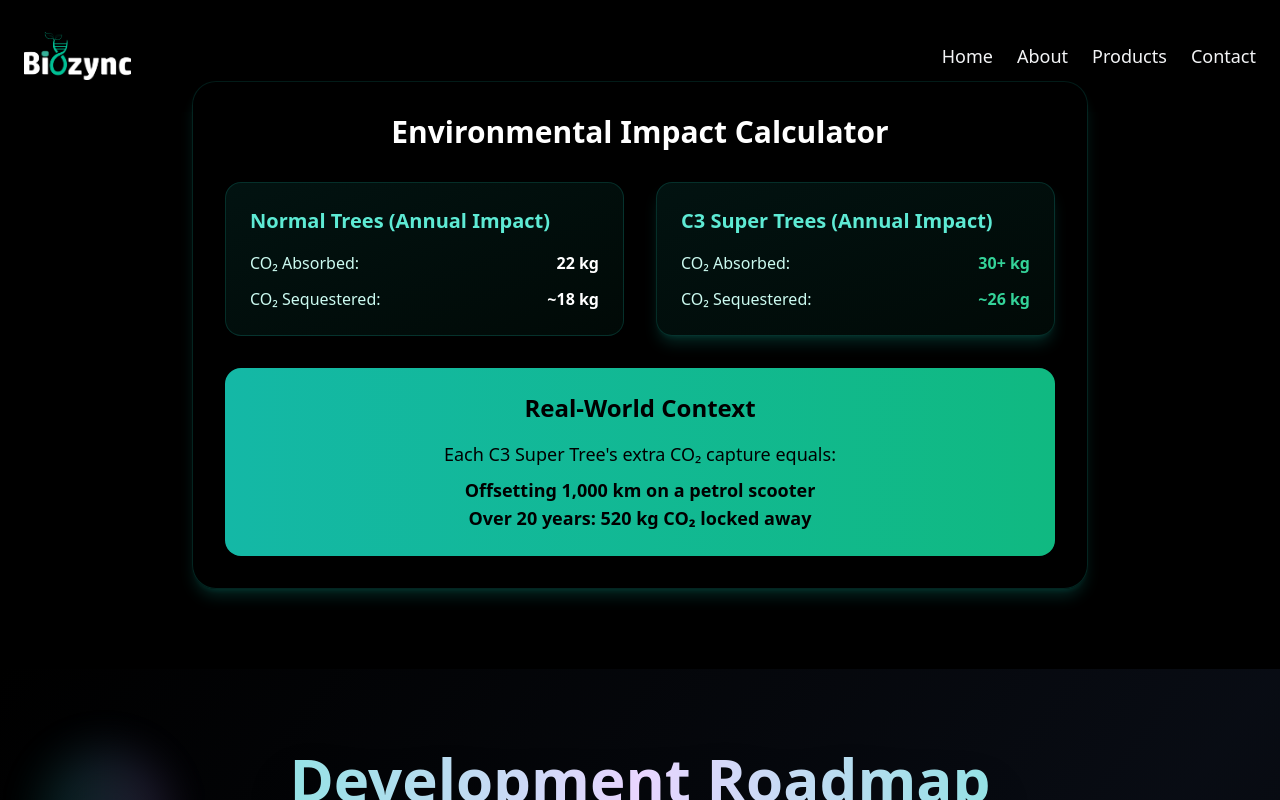
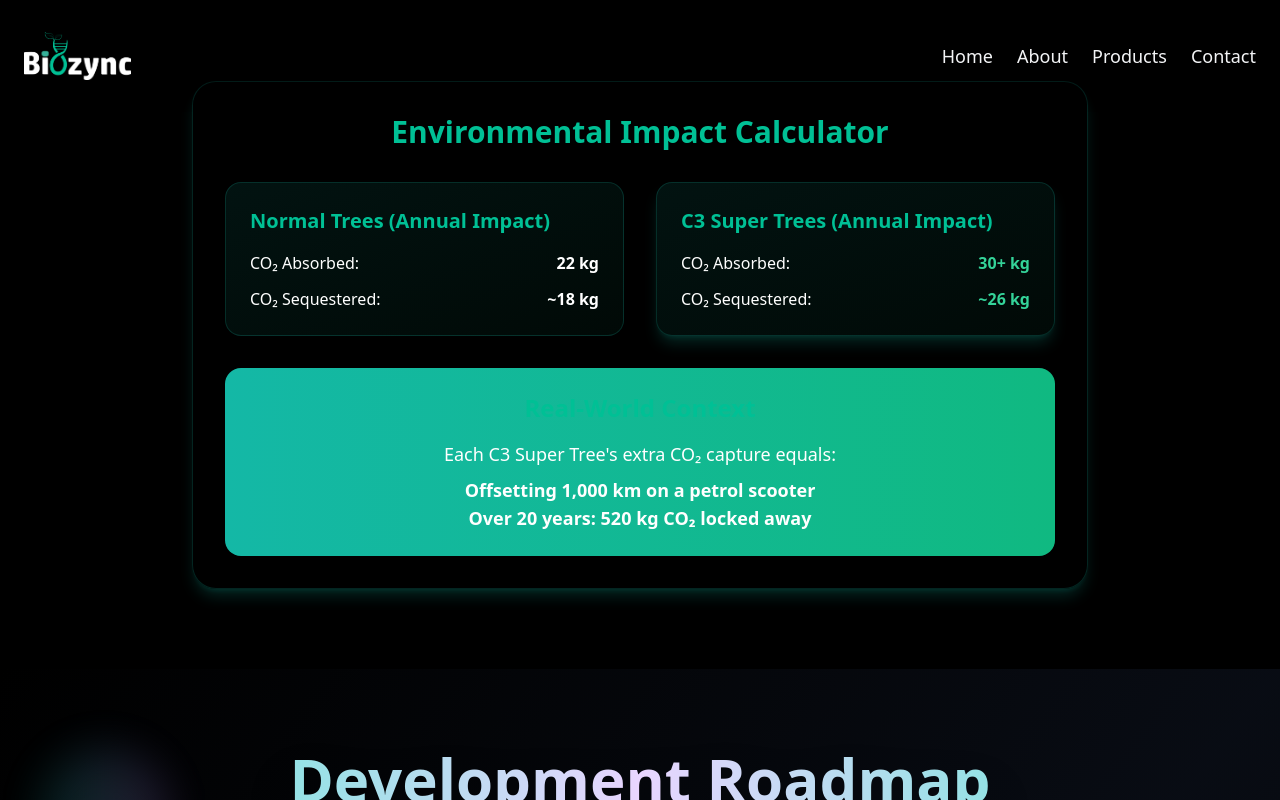
Before and after one commit to biozyncofficial-ux/biozync, a React (Vite) app: page /products/c3superTree in a window 1280 px wide. Both pictures are taken after a click on the button "Calculate Impact". Shown: the part 3370-4170 px from the top of the page. Built offline with nearby package versions, Linux system fonts and the light colour scheme.

Commit message:
Update C3 components and Hero section

```diff
--- a/src/components/AboutBioZync/HeroSection.jsx
+++ b/src/components/AboutBioZync/HeroSection.jsx
@@ -27,7 +27,7 @@ const HeroSection = ({ isVideoPlaying, setIsVideoPlaying }) => {
 
           <h1 className="text-5xl lg:text-7xl font-bold mb-6 leading-tight">
             About{' '}
-            <span className="bg-gradient-to-r from-teal-400 via-purple-400 to-pink-400 bg-clip-text text-transparent">
+            <span className="bg-gradient-to-r from-teal-400 via-violet-400 to-teal-300 bg-clip-text text-transparent">
               Biozync
             </span>
           </h1>
--- a/src/components/C3/BenefitsSection.jsx
+++ b/src/components/C3/BenefitsSection.jsx
@@ -38,9 +38,9 @@ const BenefitsSection = () => {
         <div className="grid grid-cols-1 md:grid-cols-2 lg:grid-cols-4 gap-8">
           {benefits.map((benefit, index) => (
             <div key={index} className="bg-black/70 backdrop-blur-sm border border-teal-500/20 rounded-2xl p-6 hover:shadow-lg hover:shadow-teal-500/20 transition-all duration-300 group">
-              <benefit.icon className="w-12 h-12 text-white-400 mb-4 group-hover:scale-110 transition-transform" />
-              <h3 className="text-xl font-semibold mb-3 text-whhite-300">{benefit.title}</h3>
-              <p className="text-teal-100">{benefit.desc}</p>
+              <benefit.icon className="w-12 h-12 text-teal-300 mb-4 group-hover:scale-110 transition-transform" />
+              <h3 className="text-xl font-semibold mb-3 text-teal-300">{benefit.title}</h3>
+              <p className="text-white-100">{benefit.desc}</p>
             </div>
           ))}
         </div>
--- a/src/components/C3/C3TreeStats.jsx
+++ b/src/components/C3/C3TreeStats.jsx
@@ -27,7 +27,7 @@ const C3TreeStats = () => {
           key={index}
           className="bg-black/70 backdrop-blur-sm border border-teal-500/20 rounded-2xl p-6 shadow-lg shadow-teal-500/20 hover:shadow-teal-500/40 transition-shadow duration-300"
         >
-          <stat.icon className="w-8 h-8 text-white-400 mb-3 mx-auto" />
+          <stat.icon className="w-8 h-8 text-teal-600 mb-3 mx-auto" />
           <div className="text-3xl font-bold text-white-300 mb-2">{stat.value}</div>
           <div className="text-sm text-white-100">{stat.label}</div>
         </div>
--- a/src/components/C3/EnvironmentalCalculator.jsx
+++ b/src/components/C3/EnvironmentalCalculator.jsx
@@ -208,7 +208,7 @@ const EnvironmentalCalculator = () => {
             </div>
             <h2 className="text-4xl sm:text-6xl font-bold mb-6 tracking-tight"
     style={{
-                  color: 'var(--text-primary)',
+      color: '#00C095', // Changed title color
       textShadow: '0 4px 16px rgba(0, 192, 149, 0.4)',
       lineHeight: '1.1'
     }}>
@@ -216,7 +216,7 @@ const EnvironmentalCalculator = () => {
   <span className="block gradient-text mt-2">Calculator</span>
 </h2>
             <p className="text-xl max-w-2xl mx-auto leading-relaxed"
-               style={{ color: 'var(--text-secondary)' }}>
+   style={{ color: '#ffffff' }}> {/* Changed description color */}
   Calculate the environmental benefits of tree planting initiatives
 </p>
           </div>
--- a/src/components/C3/ImpactCalculatorModal.jsx
+++ b/src/components/C3/ImpactCalculatorModal.jsx
@@ -7,44 +7,62 @@ const ImpactCalculatorModal = ({ isOpen }) => {
     <section id="impact-calculator" className="py-20 px-6">
       <div className="max-w-4xl mx-auto">
         <div className="bg-black/70 backdrop-blur-sm border border-teal-500/20 rounded-3xl p-8 shadow-lg shadow-teal-500/20">
-          <h3 className="text-3xl font-bold mb-8 text-center text-white drop-shadow-lg">Environmental Impact Calculator</h3>
+          {/* Title */}
+          <h3 className="text-3xl font-bold mb-8 text-center text-[#00C095] drop-shadow-lg">
+            Environmental Impact Calculator
+          </h3>
 
           <div className="grid grid-cols-1 md:grid-cols-2 gap-8">
+            {/* Normal Trees */}
             <div className="bg-gradient-to-br from-teal-500/10 to-emerald-500/5 rounded-2xl p-6 border border-teal-500/20">
-              <h4 className="text-xl font-semibold mb-4 text-teal-300">Normal Trees (Annual Impact)</h4>
+              <h4 className="text-xl font-semibold mb-4 text-[#00C095]">
+                Normal Trees (Annual Impact)
+              </h4>
               <div className="space-y-3">
                 <div className="flex justify-between">
-                  <span className="text-teal-100">CO₂ Absorbed:</span>
+                  <span className="text-white">CO₂ Absorbed:</span>
                   <span className="text-white font-semibold">22 kg</span>
                 </div>
                 <div className="flex justify-between">
-                  <span className="text-teal-100">CO₂ Sequestered:</span>
+                  <span className="text-white">CO₂ Sequestered:</span>
                   <span className="text-white font-semibold">~18 kg</span>
                 </div>
               </div>
             </div>
 
+            {/* C3 Super Trees */}
             <div className="bg-gradient-to-br from-teal-500/10 to-emerald-500/5 rounded-2xl p-6 border border-teal-500/20 shadow-lg shadow-teal-500/20">
-              <h4 className="text-xl font-semibold mb-4 text-teal-300">C3 Super Trees (Annual Impact)</h4>
+              <h4 className="text-xl font-semibold mb-4 text-[#00C095]">
+                C3 Super Trees (Annual Impact)
+              </h4>
               <div className="space-y-3">
                 <div className="flex justify-between">
-                  <span className="text-teal-100">CO₂ Absorbed:</span>
+                  <span className="text-white">CO₂ Absorbed:</span>
                   <span className="text-emerald-400 font-semibold">30+ kg</span>
                 </div>
                 <div className="flex justify-between">
-                  <span className="text-teal-100">CO₂ Sequestered:</span>
+                  <span className="text-white">CO₂ Sequestered:</span>
                   <span className="text-emerald-400 font-semibold">~26 kg</span>
                 </div>
               </div>
             </div>
           </div>
 
+          {/* Real-World Context */}
           <div className="mt-8 text-center">
             <div className="bg-gradient-to-r from-teal-500 to-emerald-500 rounded-2xl p-6 text-black">
-              <h4 className="text-2xl font-bold mb-4">Real-World Context</h4>
-              <p className="text-lg mb-2">Each C3 Super Tree's extra CO₂ capture equals:</p>
-              <p className="text-lg font-semibold">Offsetting 1,000 km on a petrol scooter</p>
-              <p className="text-lg font-semibold">Over 20 years: 520 kg CO₂ locked away</p>
+              <h4 className="text-2xl font-bold mb-4 text-[#00C095]">
+                Real-World Context
+              </h4>
+              <p className="text-lg mb-2 text-white">
+                Each C3 Super Tree's extra CO₂ capture equals:
+              </p>
+              <p className="text-lg font-semibold text-white">
+                Offsetting 1,000 km on a petrol scooter
+              </p>
+              <p className="text-lg font-semibold text-white">
+                Over 20 years: 520 kg CO₂ locked away
+              </p>
             </div>
           </div>
         </div>
--- a/src/components/C3/PerformanceComparison.jsx
+++ b/src/components/C3/PerformanceComparison.jsx
@@ -20,19 +20,19 @@ const PerformanceComparison = () => {
           <table className="w-full min-w-[600px]">
             <thead>
               <tr className="border-b border-teal-500/20">
-                <th className="text-left py-4 px-6 text-teal-300">Metric</th>
-                <th className="text-center py-4 px-6 text-teal-300">C3 Tree</th>
-                <th className="text-center py-4 px-6 text-teal-300">C3 Super Tree</th>
-                <th className="text-center py-4 px-6 text-teal-300">Improvement</th>
+                <th className="text-left py-4 px-6 text-teal-400">Metric</th>
+                <th className="text-center py-4 px-6 text-teal-400">C3 Tree</th>
+                <th className="text-center py-4 px-6 text-teal-400">C3 Super Tree</th>
+                <th className="text-center py-4 px-6 text-teal-400">Improvement</th>
               </tr>
             </thead>
             <tbody>
               {performanceData.map((row, index) => (
                 <tr key={index} className="border-b border-teal-500/10 hover:bg-teal-500/5 transition-colors">
-                  <td className="py-4 px-6 font-medium text-teal-100">{row.metric}</td>
-                  <td className="py-4 px-6 text-center text-gray-300">{row.c3}</td>
-                  <td className="py-4 px-6 text-center text-teal-300 font-semibold">{row.superTree}</td>
-                  <td className="py-4 px-6 text-center text-emerald-400 font-semibold">{row.improvement}</td>
+                  <td className="py-4 px-6 font-medium  text-teal-500">{row.metric}</td>
+                  <td className="py-4 px-6 text-center text-white-300">{row.c3}</td>
+                  <td className="py-4 px-6 text-center text-white-300 font-semibold">{row.superTree}</td>
+                  <td className="py-4 px-6 text-center text-white-400 font-semibold">{row.improvement}</td>
                 </tr>
               ))}
             </tbody>
```
Also changed, not shown: src/components/C3/ApplicationsSection.jsx (+8 -6 lines). Lines whose indentation alone changed are shown as unchanged.
